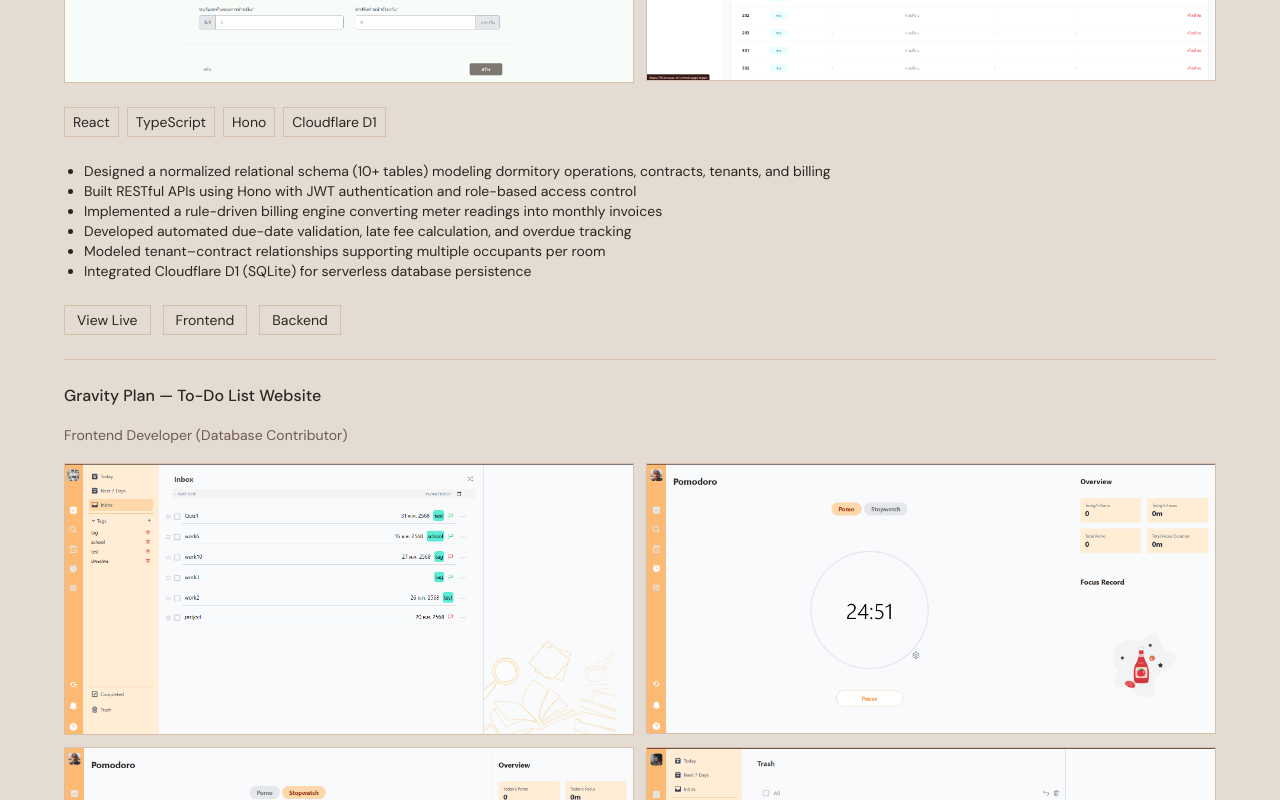
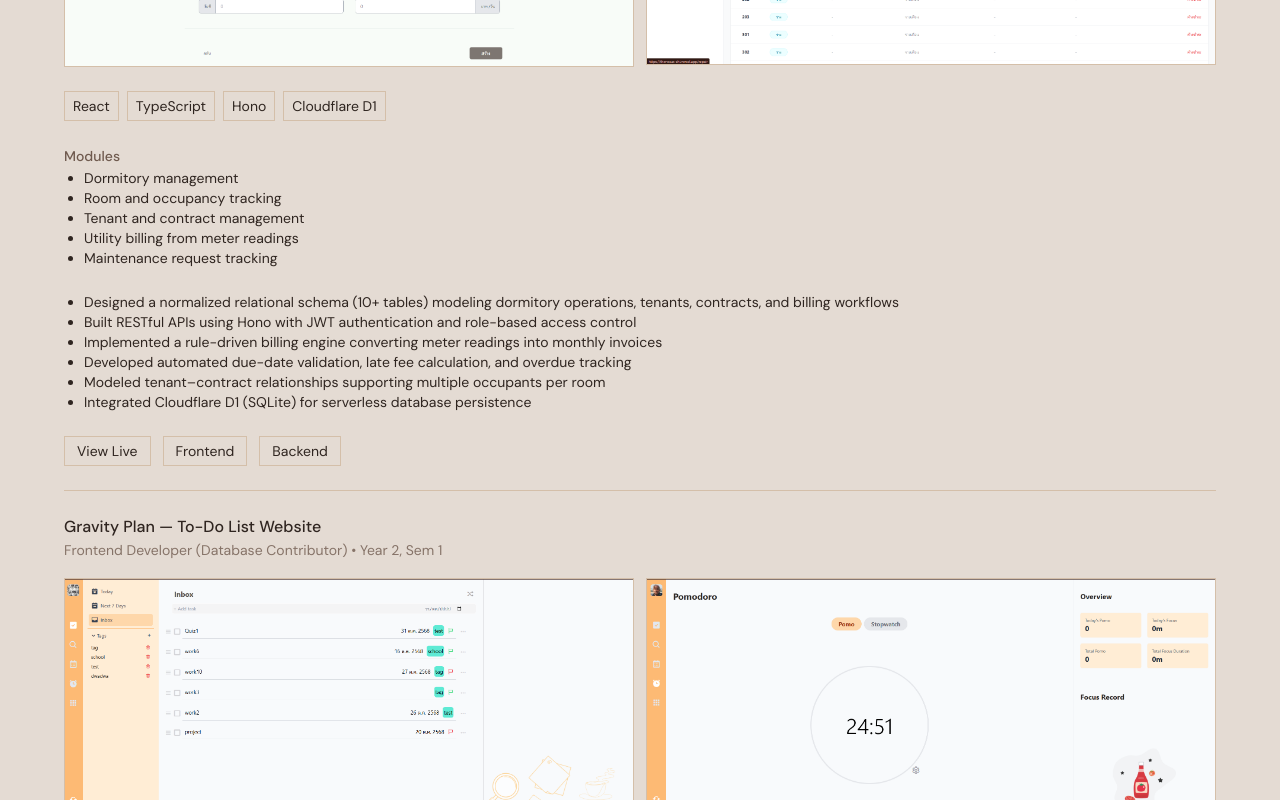
Before and after one commit to Arachaphon/ak-portfolio, a Next.js app: page / in a window 1280 px wide. Shown: the part 1780-2580 px from the top of the page. Built offline with nearby package versions, Linux system fonts and the light colour scheme.

Commit message:
refactor: improve project data structure and descriptions

```diff
--- a/components/sections/Projects.tsx
+++ b/components/sections/Projects.tsx
@@ -1,9 +1,7 @@
 import { projects } from "@/data/projects";
 
 export default function Projects() {
-  return (
-    <section id="projects" className="space-y-6">
-      <h2 className="text-xl font-medium">Projects</h2>
+return ( <section id="projects" className="space-y-6"> <h2 className="text-xl font-medium">Projects</h2>
 
   {projects.map((project) => (
     <div
@@ -11,9 +9,14 @@ export default function Projects() {
       className="border-b pb-6 space-y-4"
       style={{ borderColor: "var(--border)" }}
     >
+      {/* title */}
+      <div>
         <h3 className="font-medium">{project.title}</h3>
-
-          <p className="text-sm">{project.role}</p>
+        <p className="text-sm opacity-80">
+          {project.role}
+          {project.period && ` • ${project.period}`}
+        </p>
+      </div>
 
       {/* images */}
       {project.image && (
@@ -30,6 +33,7 @@ export default function Projects() {
         </div>
       )}
 
+      {/* tech stack */}
       <div className="flex gap-2 flex-wrap pt-2">
         {project.techStack.map((tech) => (
           <span
@@ -42,6 +46,19 @@ export default function Projects() {
         ))}
       </div>
 
+      {/* modules */}
+      {project.modules && (
+        <div className="pt-2">
+          <p className="text-sm font-medium">Modules</p>
+          <ul className="text-sm list-disc pl-5">
+            {project.modules.map((m) => (
+              <li key={m}>{m}</li>
+            ))}
+          </ul>
+        </div>
+      )}
+
+      {/* description */}
       <ul className="text-sm list-disc pl-5 pt-2">
         {project.description.map((d) => (
           <li key={d}>{d}</li>
--- a/data/projects.ts
+++ b/data/projects.ts
@@ -3,43 +3,84 @@ export const projects = [
 title: "The Nexus — Dormitory Management System",
 period: "Year 2, Sem 2",
 role: "Full-Stack Developer",
-    image: ["/projects/thenexus/login.png","/projects/thenexus/home.png","/projects/thenexus/create.png","/projects/thenexus/manage.png"],
+image: [
+"/projects/thenexus/login.png",
+"/projects/thenexus/home.png",
+"/projects/thenexus/create.png",
+"/projects/thenexus/manage.png",
+],
 techStack: ["React", "TypeScript", "Hono", "Cloudflare D1"],
+modules: [
+"Dormitory management",
+"Room and occupancy tracking",
+"Tenant and contract management",
+"Utility billing from meter readings",
+"Maintenance request tracking",
+],
 description: [
-      "Designed a normalized relational schema (10+ tables) modeling dormitory operations, contracts, tenants, and billing",
+"Designed a normalized relational schema (10+ tables) modeling dormitory operations, tenants, contracts, and billing workflows",
 "Built RESTful APIs using Hono with JWT authentication and role-based access control",
 "Implemented a rule-driven billing engine converting meter readings into monthly invoices",
 "Developed automated due-date validation, late fee calculation, and overdue tracking",
 "Modeled tenant–contract relationships supporting multiple occupants per room",
 "Integrated Cloudflare D1 (SQLite) for serverless database persistence",
 ],
-    links: { github_frontend: "https://github.com/Arachaphon/frontend-nexus.git" ,github_backend: "https://github.com/Arachaphon/backend-nexus.git", demo: "https://thenexus-chi.vercel.app" },
+links: {
+github_frontend: "https://github.com/Arachaphon/frontend-nexus.git",
+github_backend: "https://github.com/Arachaphon/backend-nexus.git",
+demo: "https://thenexus-chi.vercel.app",
+},
 },
 {
 title: "Gravity Plan — To-Do List Website",
 period: "Year 2, Sem 1",
 role: "Frontend Developer (Database Contributor)",
-    image: ["/projects/gravity/todolist.png","/projects/gravity/pomo.png","/projects/gravity/watch.png","/projects/gravity/trash.png"],
+image: [
+"/projects/gravity/todolist.png",
+"/projects/gravity/pomo.png",
+"/projects/gravity/watch.png",
+"/projects/gravity/trash.png",
+],
 techStack: ["Vue", "Tailwind CSS", "JavaScript", "Supabase"],
+modules: [
+"Task management",
+"Pomodoro productivity timer",
+"Time tracking dashboard",
+"Task tagging and prioritization",
+],
 description: [
 "Designed task data structure supporting tagging, prioritization, and soft deletion",
 "Implemented session-based time tracking aligned with productivity workflows",
 "Integrated Supabase for persistent storage and real-time synchronization",
 "Developed responsive UI using Vue and Tailwind CSS",
 ],
-    links: { github: "https://github.com/kirin58/TO_DO_LIST.git", demo: "https://gravityplan.vercel.app" },
+links: {
+github: "https://github.com/kirin58/TO_DO_LIST.git",
+demo: "https://gravityplan.vercel.app",
+},
 },
 {
 title: "Magic Nails — Nail Booking Web Application",
 period: "Year 1, Sem 2",
 role: "Frontend Developer",
-    image: ["/projects/magic/login.png","/projects/magic/nail.png"],
+image: [
+"/projects/magic/login.png",
+"/projects/magic/nail.png",
+],
 techStack: ["HTML", "CSS", "JavaScript"],
+modules: [
+"Service browsing",
+"Appointment booking",
+"Responsive service catalog",
+],
 description: [
-      "Developed a responsive frontend booking interface using HTML, CSS, and JavaScript",
-      "Designed core user flows including service browsing and appointment booking",
+"Developed responsive booking interface using semantic HTML, CSS, and vanilla JavaScript",
+"Implemented client-side interaction logic for service selection and appointment flow",
 "Created system documentation and Use Case Diagram during software design phase",
 ],
-    links: { github: "https://github.com/kirin58/UNDER_THE_SEA.git", demo: "https://under-the-sea.onrender.com" },
+links: {
+github: "https://github.com/kirin58/UNDER_THE_SEA.git",
+demo: "https://under-the-sea.onrender.com",
+},
 },
 ];
```
Lines whose indentation alone changed are shown as unchanged.
